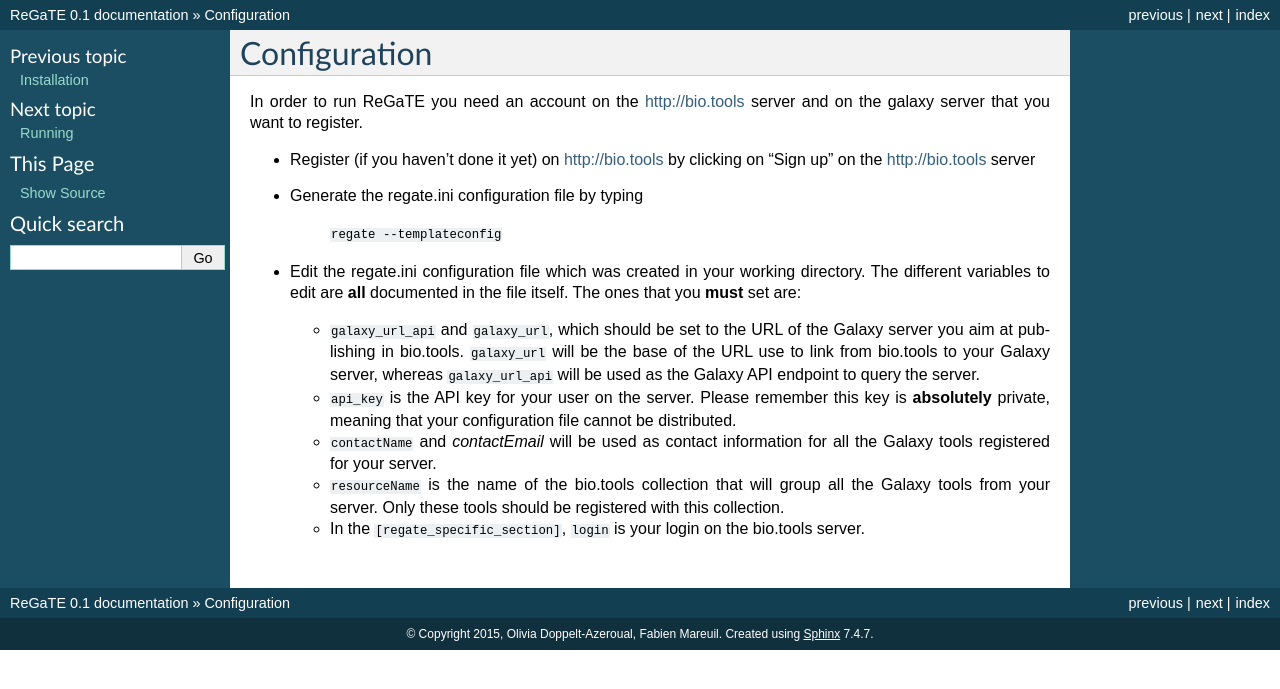
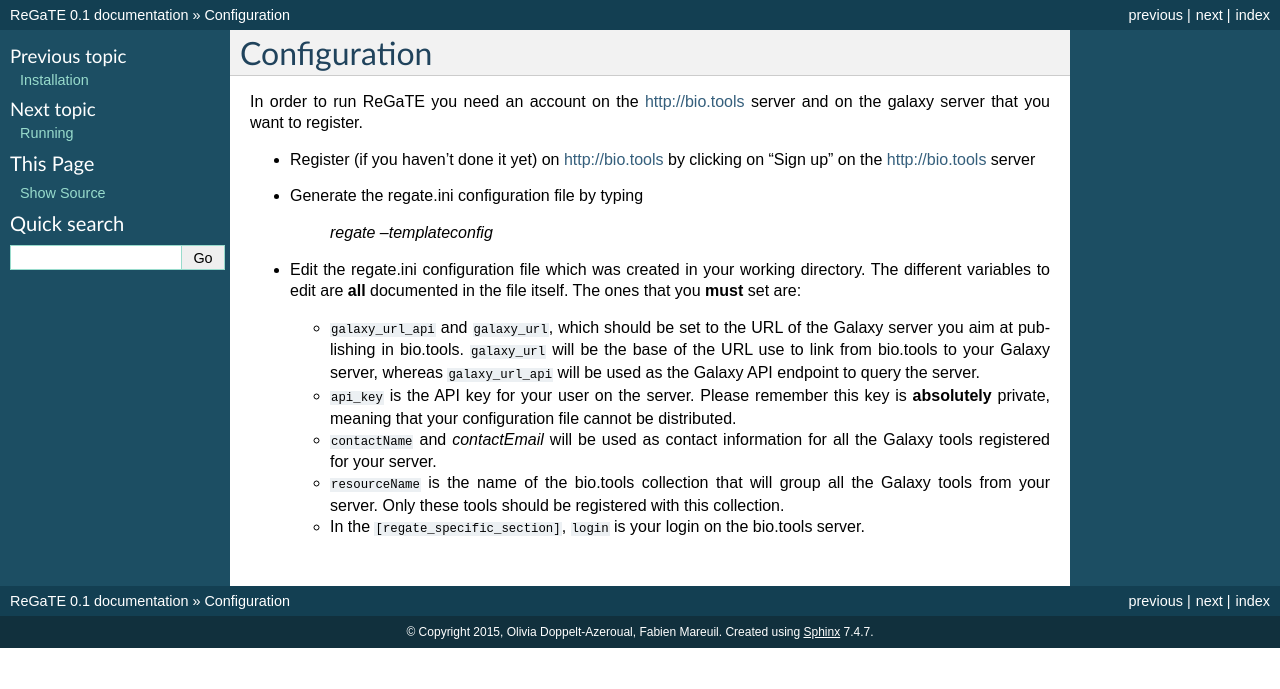
Before and after one commit to C3BI-pasteur-fr/ReGaTE, a Sphinx documentation site: the page built from doc/configuration.rst, in a window 1280 px wide. Shown: the top 689 px of the page. Built offline with Sphinx 7.4.7, drawn with Linux system fonts in a browser that asks for light colours.

```diff
--- a/doc/configuration.rst
+++ b/doc/configuration.rst
@@ -18,7 +18,7 @@ In order to run ReGaTE you need an account on the http://bio.tools server and on
 
 * Generate the regate.ini configuration file by typing
 
-    ``regate --templateconfig``
+    `regate --templateconfig`
 
 * Edit the regate.ini configuration file which was created in your working directory. The different variables to edit are **all** documented in the file itself. The ones that you **must** set are:
 
```
